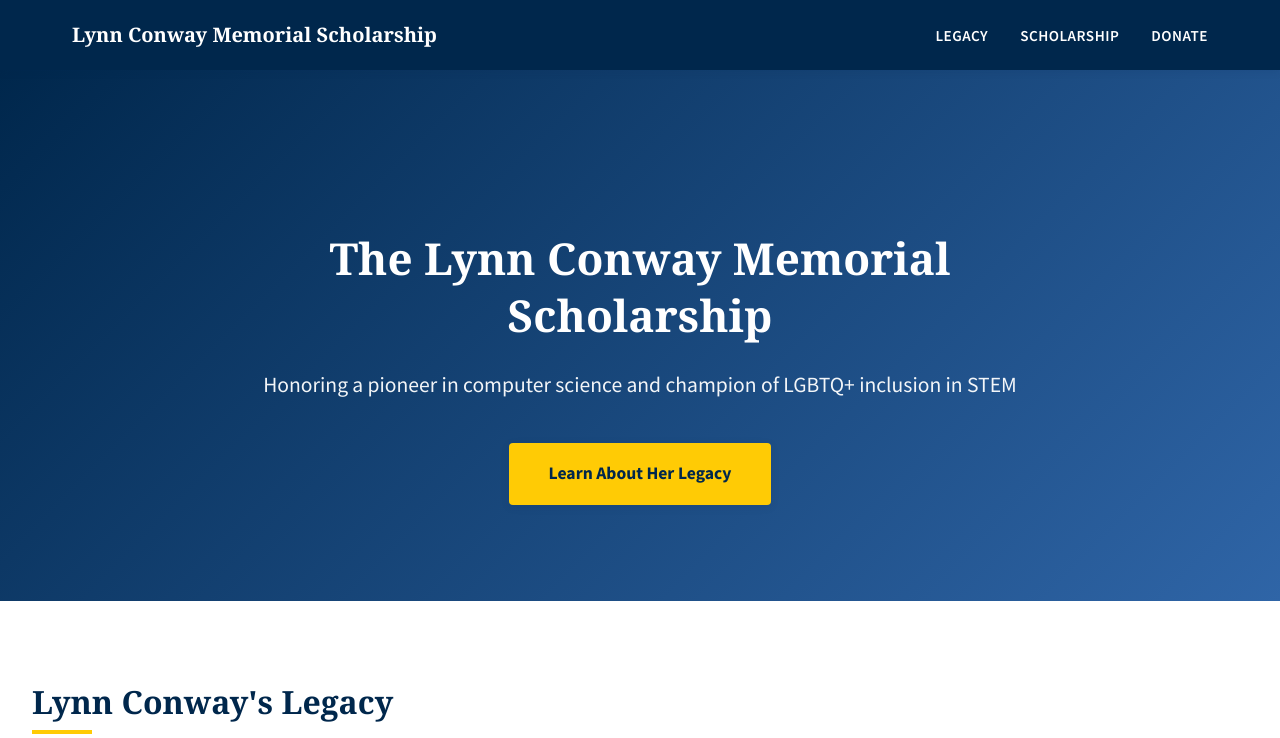
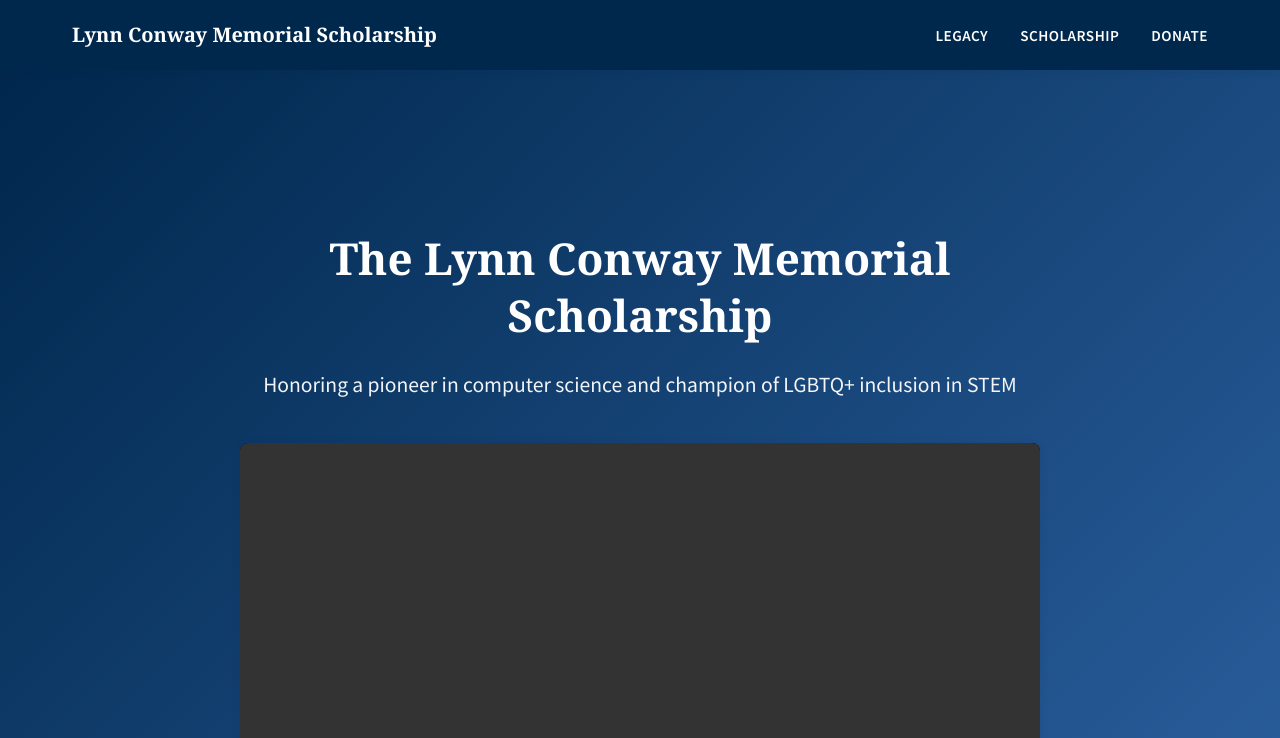
Before and after one commit to conway-scholarship/conwayscholarship.org, a Jekyll site: the page built from index.html, in a window 1280 px wide and 1400 px high. Shown: the top 738 px of the window. Built offline with Jekyll 4.4.1, drawn with Linux system fonts in a browser that asks for light colours; some web fonts are replaced; comment, search, counter and statistics services are not loaded; grey boxes are pictures that could not be loaded.

Commit message:
Add HLS video player to hero section with R2 CDN hosting
- Add responsive HLS video player using hls.js with Safari/iOS fallback
- Preload master playlist for reduced initial load latency
- Add transcode-hls.sh script for generating adaptive bitrate segments
- Document media storage on Cloudflare R2 and HLS regeneration in README
- Video served from media.conwayscholarship.org

Co-Authored-By: Claude Opus 4.6 <noreply@anthropic.com>

```diff
--- a/_layouts/default.html
+++ b/_layouts/default.html
@@ -10,6 +10,8 @@
     <link rel="preconnect" href="https://fonts.gstatic.com" crossorigin>
     <link href="https://fonts.googleapis.com/css2?family=Source+Sans+Pro:wght@400;600;700&family=Source+Serif+Pro:wght@400;600&display=swap" rel="stylesheet">
     {% seo %}
+    <link rel="preload" href="https://media.conwayscholarship.org/hls/conway.m3u8" as="fetch" crossorigin>
+    <script src="https://cdn.jsdelivr.net/npm/hls.js@latest"></script>
 </head>
 <body>
     <!-- Skip to main content link for keyboard/screen reader users -->
--- a/assets/css/style.css
+++ b/assets/css/style.css
@@ -399,6 +399,35 @@ sup a:hover {
     opacity: 0.95;
     margin-bottom: 2.5rem;
     line-height: 1.6;
+}
+
+.hero-video {
+    max-width: 960px;
+    margin: 0 auto 2.5rem;
+}
+
+.hero-video .video-container {
+    position: relative;
+    padding-bottom: 56.25%; /* 16:9 */
+    height: 0;
+    overflow: hidden;
+    border-radius: 8px;
+    box-shadow: var(--shadow);
+}
+
+.hero-video .video-container video {
+    position: absolute;
+    top: 0;
+    left: 0;
+    width: 100%;
+    height: 100%;
+    background: #000;
+}
+
+.video-error {
+    color: var(--um-maize);
+    font-style: italic;
+    margin-top: 1rem;
 }
 
 .cta-button {
--- a/index.html
+++ b/index.html
@@ -7,9 +7,33 @@ title: Home
     <div class="hero-content">
         <h1>The Lynn Conway Memorial Scholarship</h1>
         <p class="tagline">Honoring a pioneer in computer science and champion of LGBTQ+ inclusion in STEM</p>
+        <div class="hero-video">
+            <div class="video-container">
+                <video id="feature-video" controls playsinline></video>
+            </div>
+            <p class="video-error" hidden>Your browser does not support HLS video playback.</p>
+        </div>
         <a href="#legacy" class="cta-button">Learn About Her Legacy</a>
     </div>
 </section>
+
+<script>
+(function() {
+    var video = document.getElementById('feature-video');
+    var src = 'https://media.conwayscholarship.org/hls/conway.m3u8';
+
+    if (Hls.isSupported()) {
+        var hls = new Hls();
+        hls.loadSource(src);
+        hls.attachMedia(video);
+    } else if (video.canPlayType('application/vnd.apple.mpegurl')) {
+        video.src = src;
+    } else {
+        document.querySelector('.video-error').hidden = false;
+        video.hidden = true;
+    }
+})();
+</script>
 
 <section id="legacy" class="section">
     <h2>Lynn Conway's Legacy</h2>
```
Also changed, not shown: README.md, 2 other files.
